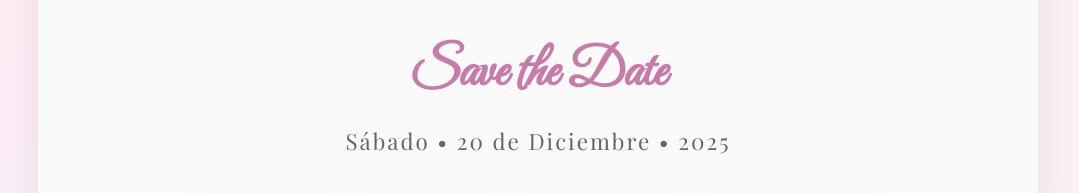
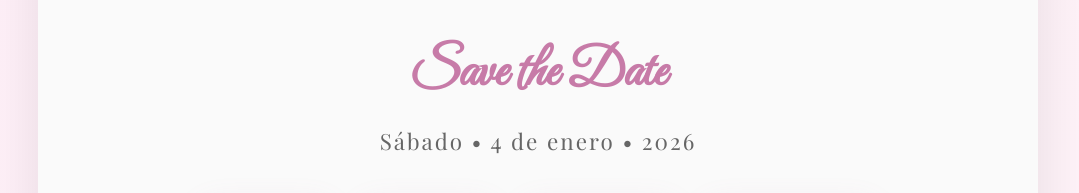
Before and after one commit to al064697/InvitacionXV_ReginaSofia, a plain HTML site: page index.html in a window 1280 px wide. Shown: the part 860-1053 px from the top of the page, without its empty margins (102-1181 px from the left). Drawn offline with nearby package versions, Linux system fonts and the light colour scheme.

Commit message:
Cambios en las fechas de evento

```diff
--- a/index.html
+++ b/index.html
@@ -1166,7 +1166,7 @@
         <!-- Save the Date Section -->
         <section class="save-date-section">
             <h2 class="save-date-title">Save the Date</h2>
-            <p class="event-date">Sábado • 20 de Diciembre • 2025</p>
+            <p class="event-date">Sábado • 4 de enero • 2026</p>
 
             <div class="countdown" id="countdown">
                 <div class="countdown-item">
```
